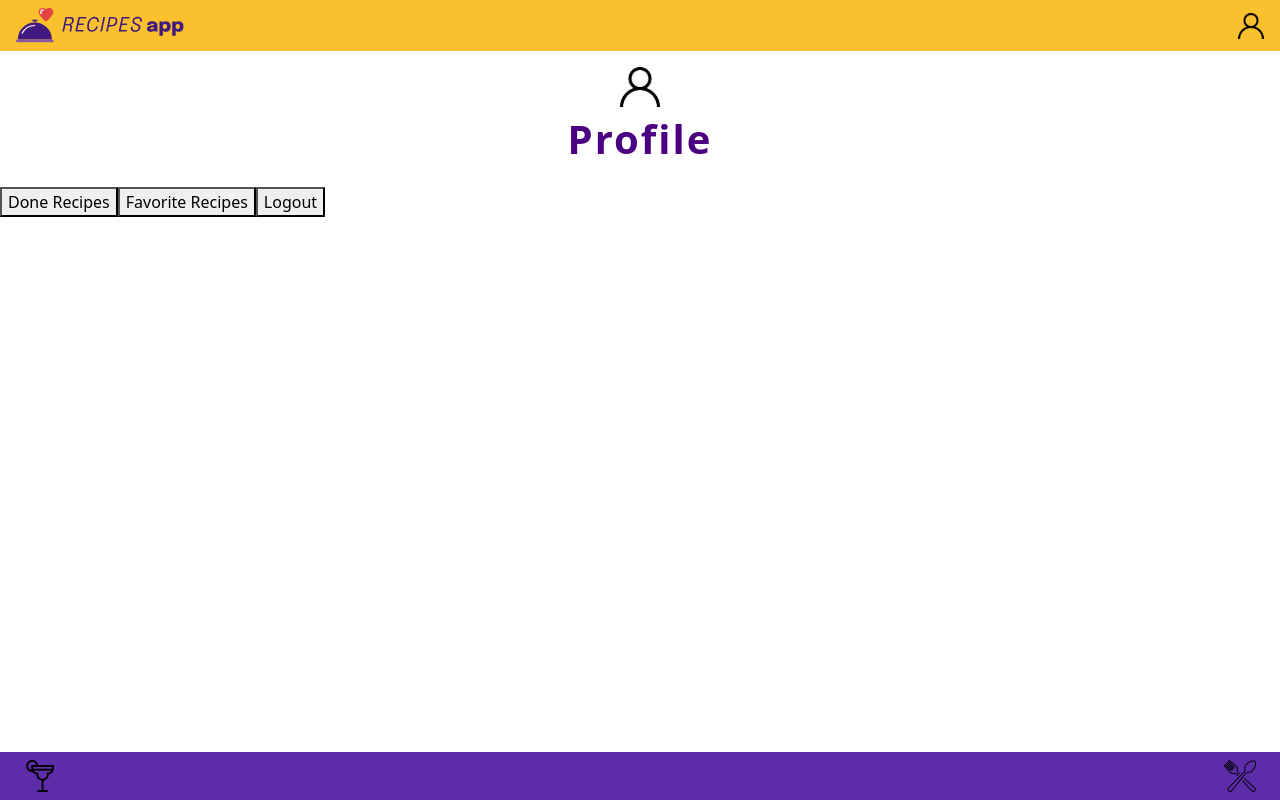
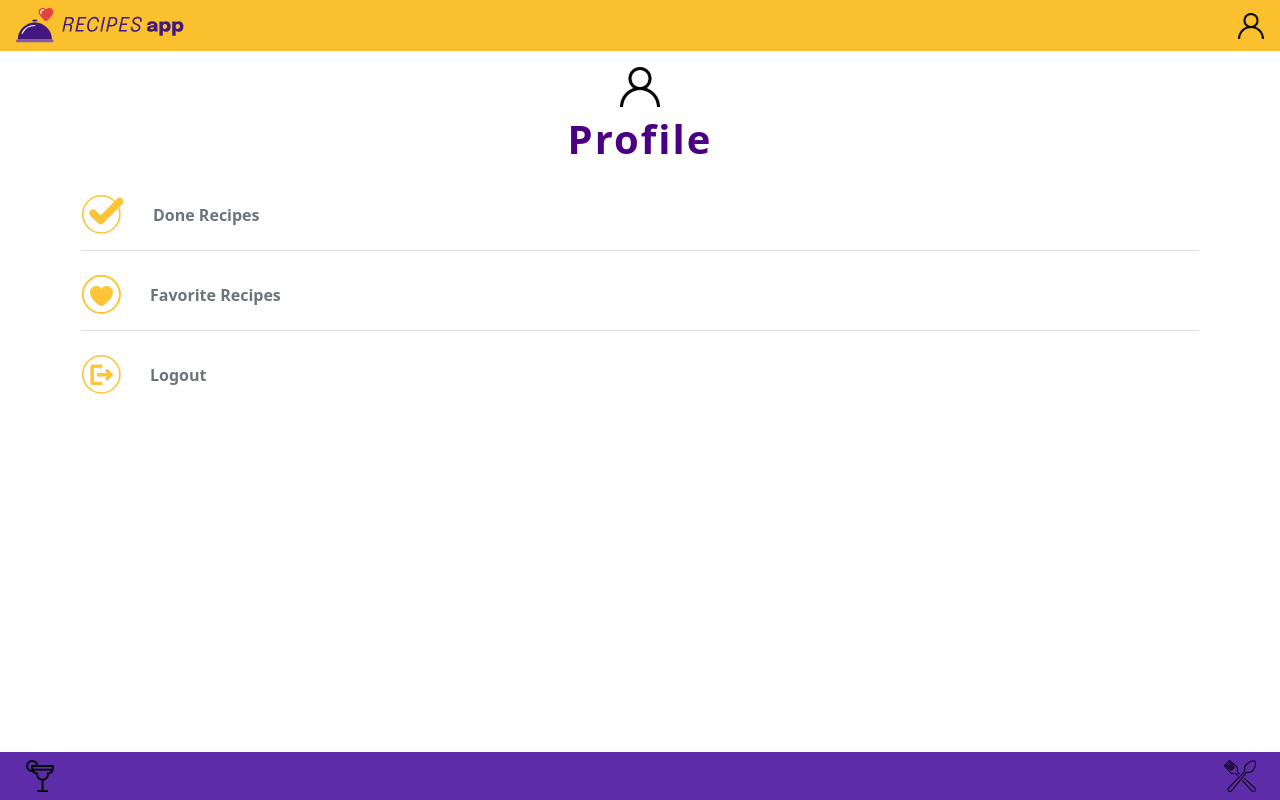
Before and after one commit to Matheus-Pozett/App-de-Receitas, a React (Vite) app: page /profile in a window 1280 px wide. Built offline with nearby package versions, Linux system fonts and the light colour scheme.

Commit message:
style: css da pagina de perfil

```diff
--- a/src/pages/Profile/index.tsx
+++ b/src/pages/Profile/index.tsx
@@ -1,5 +1,8 @@
 import { useEffect, useState } from 'react';
 import { useNavigate } from 'react-router-dom';
+import doneIcon from '../../images/doneIcon.svg';
+import favoriteIcon from '../../images/favoritesIcon.svg';
+import logoutIcon from '../../images/logoutIcon.svg';
 
 function Profile() {
   const [email, setEmail] = useState('');
@@ -20,27 +23,51 @@ function Profile() {
   };
 
   return (
-    <div>
-      <p data-testid="profile-email">{email}</p>
-      <div>
+    <div className="container text-center my-4">
+      <p
+        data-testid="profile-email"
+        className="fw-bold mb-4"
+      >
+        {email}
+      </p>
+
+      <div className="d-flex flex-column gap-4">
+        <div
+          className="d-flex align-items-center justify-content-start border-bottom pb-3"
+        >
+          <img src={ doneIcon } alt="Done Recipe" className="me-3" />
           <button
             data-testid="profile-done-btn"
             onClick={ () => navigate('/done-recipes') }
+            className="btn btn-link text-secondary text-decoration-none fw-semibold"
           >
             Done Recipes
           </button>
+        </div>
+
+        <div
+          className="d-flex align-items-center justify-content-start border-bottom pb-3"
+        >
+          <img src={ favoriteIcon } alt="favorite" className="me-3" />
           <button
             data-testid="profile-favorite-btn"
             onClick={ () => navigate('/favorite-recipes') }
+            className="btn btn-link text-secondary text-decoration-none fw-semibold"
           >
             Favorite Recipes
           </button>
+        </div>
+
+        <div className="d-flex align-items-center justify-content-start">
+          <img src={ logoutIcon } alt="logout" className="me-3" />
           <button
             data-testid="profile-logout-btn"
             onClick={ handleLogout }
+            className="btn btn-link text-secondary text-decoration-none fw-semibold"
           >
             Logout
           </button>
+        </div>
       </div>
     </div>
   );
```
Also changed, not shown: src/images/logoutIcon.svg (added). Lines whose indentation alone changed are shown as unchanged.
